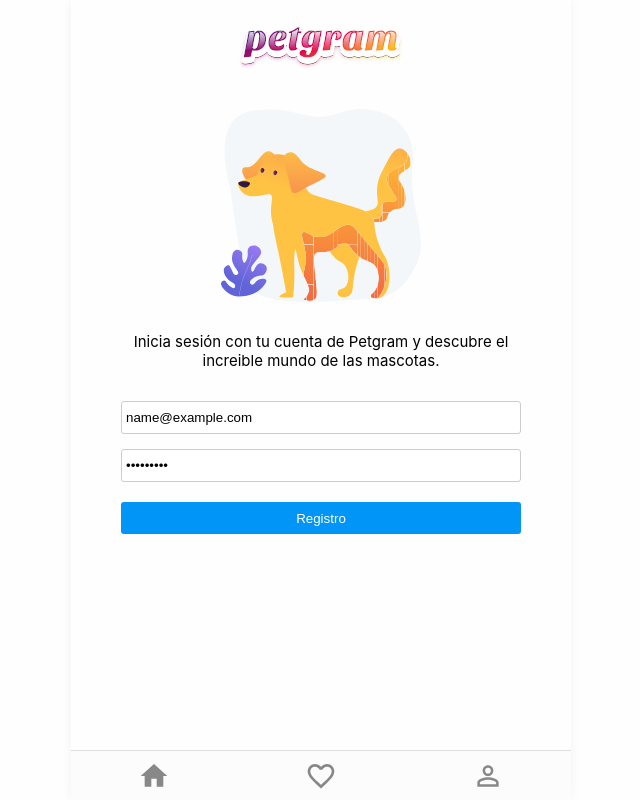
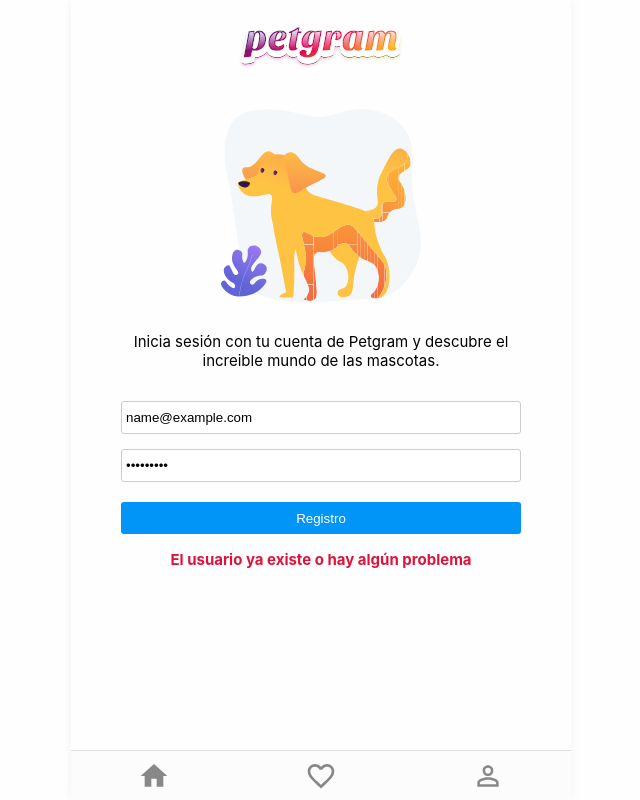
Before and after one commit to santinaranjo/pegram-react, a React app: page /register in a window 1280 px wide. Both pictures are taken after typing "name@example.com", "Sample123" into the empty fields and a click on the button "Registro". Shown: the whole page, without its empty margins (319-959 px from the left). Built offline with nearby package versions, Linux system fonts and the light colour scheme; no server answers.

Commit message:
Formulario registro estilado, añadido error

```diff
--- a/src/components/UserForm/index.js
+++ b/src/components/UserForm/index.js
@@ -1,9 +1,9 @@
 import React from "react";
 import { useInputValue } from "../../hooks/useInputValue"
-import { Form, Input, Button, Section, Image, Link } from "./styles";
+import { Form, Input, Button, Section, Image, Link, ErrorSection } from "./styles";
 import Dog from "../../assets/dog.svg"
 
-const UserForm = ({ onSubmit, buttonText, showRegister }) => {
+const UserForm = ({ disabled, error, onSubmit, buttonText, showRegister }) => {
     const email = useInputValue("")
     const password = useInputValue("")
 
@@ -19,10 +19,10 @@ const UserForm = ({ onSubmit, buttonText, showRegister }) => {
                     Inicia sesión con tu cuenta de Petgram y descubre el increible mundo de las mascotas.
                 </span>
             </Section>
-            <Form onSubmit={handleSubmit}>
-                <Input placeholder="Email" {...email} />
-                <Input placeholder="Password" type="password" {...password} />
-                <Button>{buttonText}</Button>
+            <Form disabled={disabled} onSubmit={handleSubmit}>
+                <Input disabled={disabled} placeholder="Email" {...email} />
+                <Input disabled={disabled} placeholder="Password" type="password" {...password} />
+                <Button disabled={disabled}>{buttonText}</Button>
             </Form>
             {
                 showRegister
@@ -32,6 +32,7 @@ const UserForm = ({ onSubmit, buttonText, showRegister }) => {
                         </Section>
                     : null
             }
+            {error && <ErrorSection><span>{error}</span></ErrorSection>}
         </React.Fragment>
     )
 }
--- a/src/components/UserForm/styles.js
+++ b/src/components/UserForm/styles.js
@@ -27,6 +27,9 @@ const Button = styled.button`
     display: block;
     width: 80%;
     text-align: center;
+    &[disabled] {
+        opacity: .3;
+    }
 `
 
 const Section = styled.section`
@@ -39,9 +42,6 @@ const Section = styled.section`
         width: 80%;
         font-size: 15px;
         text-align: center;
-        a {
-
-        }
     }
 `
 
@@ -58,4 +58,18 @@ const Link = styled(LinkRouter)`
     text-decoration: none;
 `
 
-export { Form, Input, Button, Section, Image, Link }
+const ErrorSection = styled.section`
+    width: 100%;
+    display: flex;
+    flex-direction: column;
+    align-items: center;
+    span {
+        font-size: 15px;
+        width: 80%;
+        font-weight: bold;
+        color: crimson;
+        text-align: center;
+    }
+`
+
+export { Form, Input, Button, Section, Image, Link, ErrorSection }
--- a/src/pages/Register.js
+++ b/src/pages/Register.js
@@ -9,14 +9,17 @@ const Register = () => {
     return(
         <RegisterMutation>
             {
-            (register) => {
+            (register, { data, loading, error }) => {
                 const onSubmit = ({ email, password }) => {
                     const input = { email, password }
                     const variables = { input }
                     register({ variables }).then(activateAuth)
                 }
+
+                const errorMsg = error && "El usuario ya existe o hay algún problema"
+
                 return(
-                    <UserForm onSubmit={onSubmit} buttonText="Registro" showRegister={false} />
+                    <UserForm disabled={loading} error={errorMsg} onSubmit={onSubmit} buttonText="Registro" showRegister={false} />
                 )
             }
         }
```
